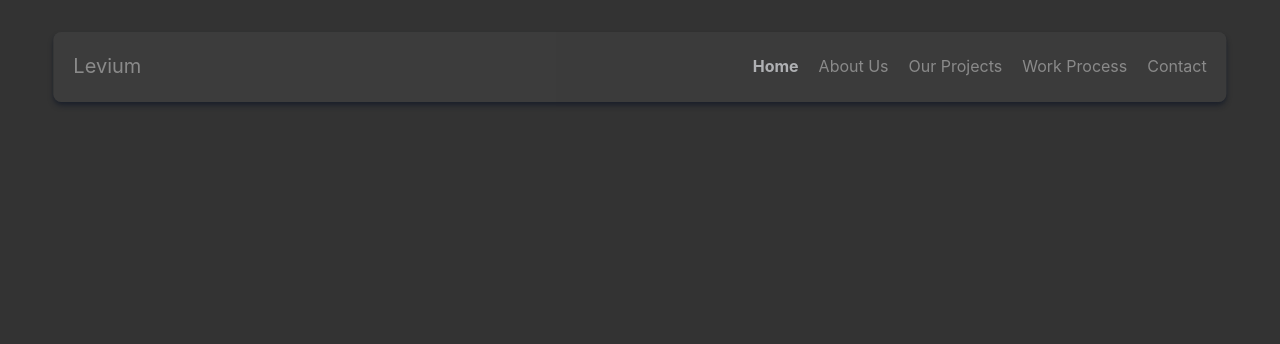
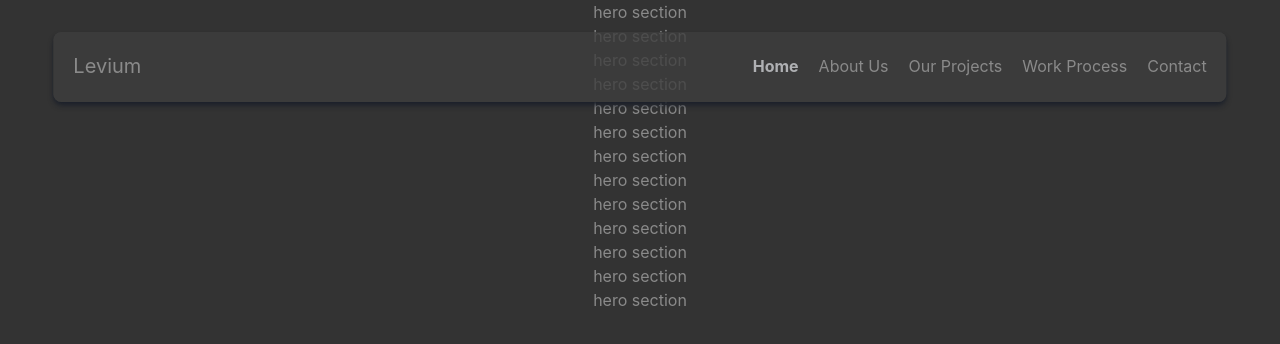
Before and after one commit to JBartrop/levium, a React (Create React App) app: page / in a window 1280 px wide. Shown: the top 344 px of the page. Built offline with nearby package versions, Linux system fonts and the light colour scheme.

Commit message:
hero start

```diff
--- /dev/null
+++ b/src/components/hero.tsx
@@ -0,0 +1,23 @@
+import React from "react";
+
+
+
+const Hero: React.FC = () => {
+    return(
+        <section>
+            <h1>hero section</h1>
+            <h1>hero section</h1>
+            <h1>hero section</h1>
+            <h1>hero section</h1>
+            <h1>hero section</h1>
+            <h1>hero section</h1>
+            <h1>hero section</h1><h1>hero section</h1>
+            <h1>hero section</h1>
+            <h1>hero section</h1><h1>hero section</h1>
+            <h1>hero section</h1>
+            <h1>hero section</h1>
+        </section>
+    )
+}
+
+export default Hero;
--- a/src/levium.tsx
+++ b/src/levium.tsx
@@ -1,6 +1,7 @@
 "use client"
 import React, {  useState } from "react";
 import Navbar from "./components/navbar";
+import Hero from "./components/hero";
 
 
 
@@ -11,6 +12,7 @@ const Levium: React.FC = () => {
     return (
         <section>
             <Navbar />
+            <Hero />
         </section>
     )
 }
```
